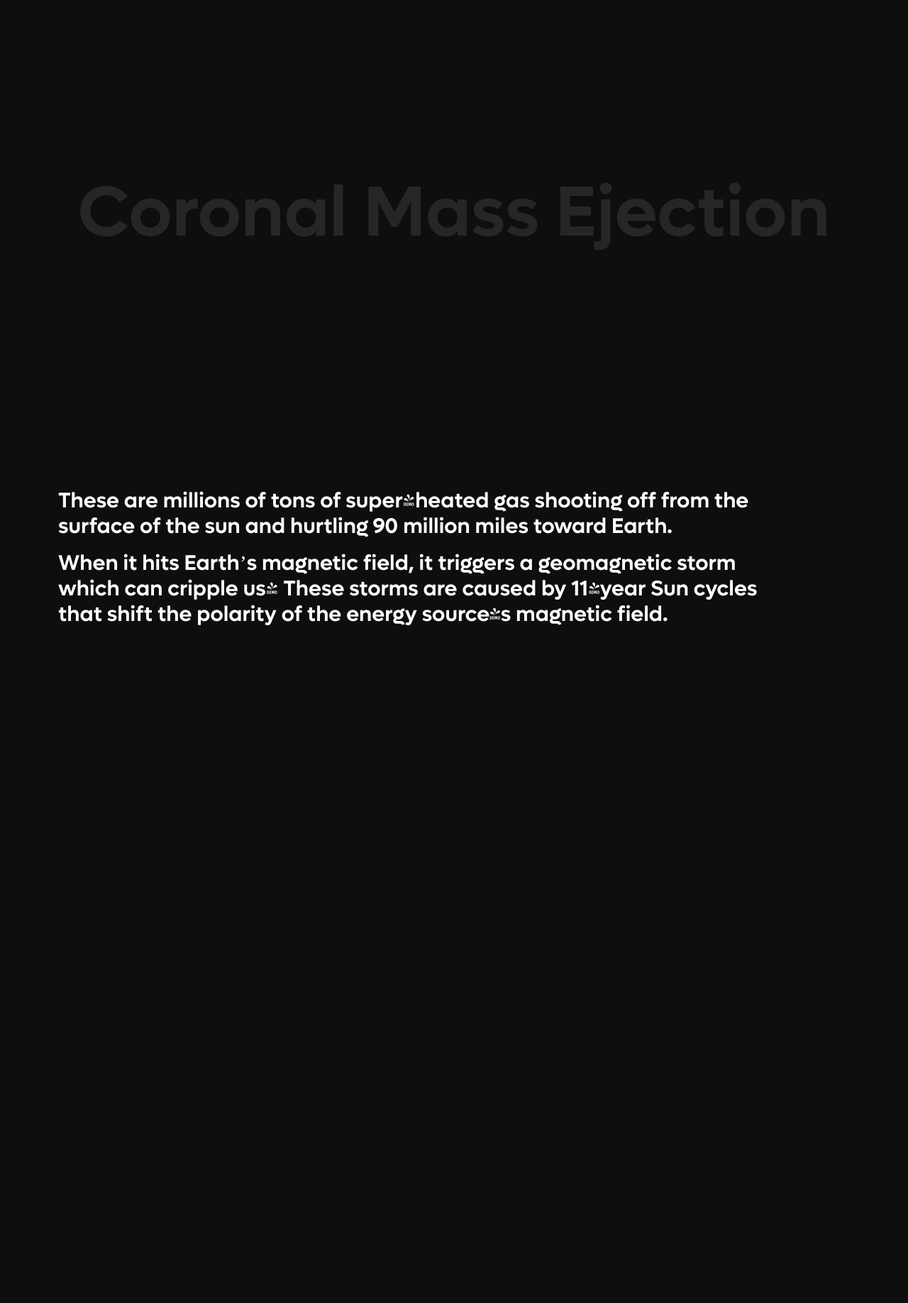
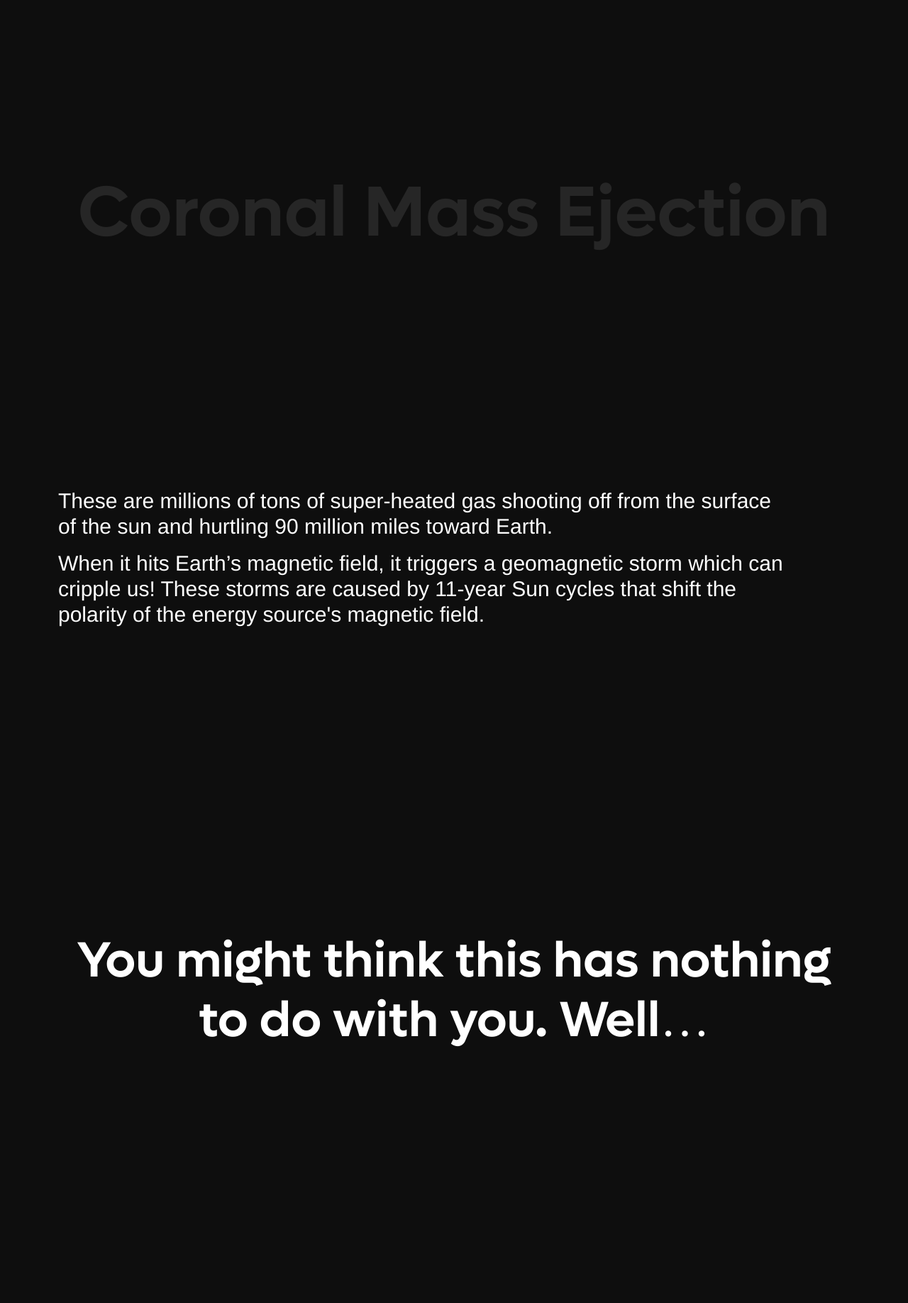
Before and after one commit to iamsnehajit/iamsnehajit, a PHP site: page / in a window 1280 px wide. Shown: the part 3800-5636 px from the top of the page at 71% size. Before the commit the page ends 4681 px from the top, so only its background shows below. Run offline with PHP 8.4, Linux system fonts and the light colour scheme.

Commit message:
Signed-off-by: Snehajit Khara <snehajit.um@gmail.com>

```diff
--- a/css/custom.css
+++ b/css/custom.css
@@ -38,9 +38,12 @@ body{background: #0E0E0E;}
 .header-one{font-size: 30px;}
 .header-two{font-size: 45px;}
 .header-three{font-size: 40px;}
+.header-four{font-size: 70px;}
 .common-txt{font-size: 16px; color: rgba(255,255,255,0.5);}
 .lite{font-weight:  300;}
 .big-header{font-size: 100px !important;}
+.flex-div{display: flex; justify-content: center; align-items: center; flex-direction: column; height: 100vh;}
+.line2{line-height: 1.2;}
 
 /*body*/
 .common-section{position: relative; height: 100vh; overflow: hidden;}
--- a/index.html
+++ b/index.html
@@ -54,7 +54,7 @@
 			</div>
 			<div class="container">
 				<div class="information">
-					<p class="Lufga white header-three">The pale <span class="blue">blue</span> dot is our home. Earth, The only planet we know of that harbors life</p>
+					<p class="helvetica white header-three">The pale <span class="blue">blue</span> dot is our home. Earth, The only planet we know of that harbors life</p>
 				</div>
 			</div>
 		</section>
@@ -69,7 +69,7 @@
 			</div>
 			<div class="container">
 				<div class="information">
-					<p class="Lufga white header-three">The sun gives us life. The closest star to us.</p>
+					<p class="helvetica white header-three">The sun gives us life. The closest star to us.</p>
 				</div>
 			</div>
 		</section>
@@ -84,7 +84,7 @@
 			</div>
 			<div class="container">
 				<div class="information">
-					<p class="Lufga white header-three">But the one who gives us life can take it away from us in an instant. How?</p>
+					<p class="helvetica white header-three">But the one who gives us life can take it away from us in an instant. How?</p>
 				</div>
 			</div>
 		</section>
@@ -105,9 +105,196 @@
 			</div>
 			<div class="container">
 				<div class="information full-width">
-					<p class="Lufga white header-one">These are millions of tons of super-heated gas shooting off from the surface of the sun and hurtling 90 million miles toward Earth.</p>
-					<p class="Lufga white header-one">When it hits Earth’s magnetic field, it triggers a geomagnetic storm which can cripple us! These storms are caused by 11-year Sun cycles that shift the polarity of the energy source's magnetic field.</p>
+					<p class="helvetica white header-one">These are millions of tons of super-heated gas shooting off from the surface of the sun and hurtling 90 million miles toward Earth.</p>
+					<p class="helvetica white header-one">When it hits Earth’s magnetic field, it triggers a geomagnetic storm which can cripple us! These storms are caused by 11-year Sun cycles that shift the polarity of the energy source's magnetic field.</p>
 				</div>
+			</div>
+
+		</section>
+
+		<!-- Section seven -->
+		<section class="common-section not-banner">
+
+			<div class="container">
+				<div class="flex-div">
+					<h3 class="Lufga white header-four text-center line2">You might think this has nothing to do with you. Well…</h3>
+				</div>
+			</div>
+
+		</section>
+
+		<!-- Section eight -->
+		<section class="common-section not-banner">
+			<div class="container-fluid p-0">
+
+				<h2 class="Lufga  big-header">Do you own this?</h2>
+			</div>
+
+		</section>
+		<!-- Section nine -->
+		<section class="common-section not-banner">
+			<div class="container-fluid p-0">
+
+				<h2 class="Lufga big-header">Or this?</h2>
+			</div>
+
+		</section>
+		<!-- Section ten -->
+		<section class="common-section not-banner">
+
+			<div class="container">
+				<div class="flex-div">
+					<h3 class="Lufga white header-four text-center line2">Or use any of these?</h3>
+					<p class="helvetica white header-one text-center mt-3">You can probably guess why already…</p>
+				</div>
+			</div>
+
+		</section>
+		<!-- Section eleven -->
+		<section class="common-section not-banner">
+
+			<div class="container">
+				<div class="flex-div">
+
+					<p class="helvetica white header-one text-center">Not only the living forces, even our technology is very much dependent on the sun’s whims. Hundreds of years ago, technology was too primitive to be disturbed by space weather. Today, we rely on countless devices that are vulnerable to a solar storm. Think of all of the material you use that requires an electrical current: computers, televisions, cellphones, etc. Solar weather events have been occurring for millions of years, but they didn’t directly affect humans until recently.</p>
+					<p class="helvetica white header-one text-center">Voltage fluctuations become quite commonplace during these times.</p>
+				</div>
+			</div>
+
+		</section>
+
+		<!-- Section twelve -->
+		<section class="common-section not-banner">
+
+			<div class="container">
+				<div class="flex-div">
+					<h3 class="Lufga white header-four text-center line2">You’ve experienced everyday space weather if you have flown a commercial airline</h3>
+				</div>
+			</div>
+
+		</section>
+		<!-- Section thirteen -->
+		<section class="common-section not-banner">
+
+			<div class="container">
+				<div class="flex-div">
+					<h3 class="Lufga white header-four text-center line2">An Extreme Event: Carrington 1859</h3>
+				</div>
+			</div>
+
+		</section>
+		<!-- Section fourteen -->
+		<section class="common-section not-banner">
+			<div class="container">
+				<div class="flex-div">
+					<p class="helvetica white header-one text-center">In Sept. 1859, Earth was hit by a solar storm so powerful that it set telegraph offices on fire and sparked Northern Lights in the South Pacific. Historians call it the “Carrington Event” after English astronomer Richard Carrington who witnessed the instigating solar flare on a projecting screen with his unaided eyes. Many consider it to be the birthday of space weather.</p>
+				</div>
+			</div>
+		</section>
+
+		<!-- Section fifteen -->
+		<section class="common-section not-banner">
+
+			<div class="container">
+				<div class="flex-div">
+					<h3 class="Lufga white header-four text-center line2">A Solar Superstorm Narrowly Missed Earth in July 2012</h3>
+					<p class="helvetica white header-one text-center mt-3">If this storm had hit Earth, we would still be picking up the pieces." --Dan Baker, 2014 Space Weather Workshop</p>
+					<p class="helvetica white header-one text-center">"Had it hit Earth, it probably would have been like the big one in 1859. The effect today [on] our modern technologies would have been tremendous.“ -- Janet Luhmann, 2014 UC Berkeley press release.</p>
+				</div>
+			</div>
+
+		</section>
+		<!-- Section sixteen -->
+		<section class="common-section not-banner">
+
+			<div class="container">
+				<div class="flex-div">
+					<h3 class="Lufga white header-four text-center line2">The Main Focus Of Modern Space Weather Forecasting Has Been Earth</h3>
+
+				</div>
+			</div>
+
+		</section>
+		<!-- Section seventeen -->
+		<section class="common-section not-banner">
+
+			<div class="container">
+				<div class="flex-div">
+					<h3 class="Lufga white header-four text-center line2">The auroras are perhaps the most beautiful manifestations of space weather on Earth</h3>
+
+				</div>
+			</div>
+
+		</section>
+		<!-- Section eighteen -->
+		<section class="common-section not-banner">
+
+			<div class="container">
+				<div class="flex-div">
+					<h3 class="Lufga white header-four text-center line2">Hence, a brand new branch of physics appears</h3>
+					<p class="helvetica white header-one text-center mt-3">I understood the importance of Space-Weather and collaborated with fellow physicists to form an entirely new branch of physics : Heliophysics.</p>
+
+				</div>
+			</div>
+
+		</section>
+		<!-- Section eighteen -->
+		<section class="common-section not-banner">
+
+			<div class="container">
+				<div class="flex-div">
+					<h3 class="Lufga white header-four text-center line2">Hence, a brand new branch of physics appears</h3>
+					<p class="helvetica white header-one text-center mt-3">I understood the importance of Space-Weather and collaborated with fellow physicists to form an entirely new branch of physics : Heliophysics.</p>
+
+				</div>
+			</div>
+
+		</section>
+		<!-- Section nineteen -->
+		<section class="common-section not-banner">
+
+			<div class="container">
+				<div class="row">
+					<div class="col-md-6"></div>
+					<div class="col-md-6">
+						<div class="flex-div">
+							<p class="helvetica white header-one text-center mt-3">So, now you know why I call myself...</p>
+							<p class="helvetica white header-one text-center mt-3">Sheliophysicist</p>
+						</div>
+					</div>
+				</div>
+
+			</div>
+
+		</section>
+
+		<!-- Section twenty -->
+		<section class="common-section not-banner">
+
+			<div class="container">
+				<div class="flex-div">
+					<h3 class="Lufga white header-four text-center line2">What is Heliophysics?</h3>
+					<p class="helvetica white header-one text-center mt-3">“Helio”-physics is the study of the physical domain defined by the Sun – the heliosphere, just like “astro”-physics is the study of the physical domain defined by stars.</p>
+					<p class="helvetica white header-one text-center">This physical domain includes the Sun itself, the solar system, and stretches out to the start of interstellar matter. In principle, Heliophysics studies everything inside the Sun’s domain of influence.</p>
+				</div>
+			</div>
+
+		</section>
+
+		<!-- Section twenty one -->
+		<section class="common-section not-banner">
+
+			<div class="container">
+				<div class="row">
+					<div class="col-md-6"></div>
+					<div class="col-md-6">
+						<div class="flex-div">
+							<p class="helvetica white header-one text-center">Through life, from joining NASA Headquarters in 1998, one magnetic solar cycle ago, my entire journey has been fueled by my core love for the sun, taking me in pursuit of understanding space-weather and space climate and making everyone aware of the importance of Heliophysics. Today studying Heliophysics isn’t just a choice anymore, it’s a necessity.</p>
+
+						</div>
+					</div>
+				</div>
+
 			</div>
 
 		</section>
```
